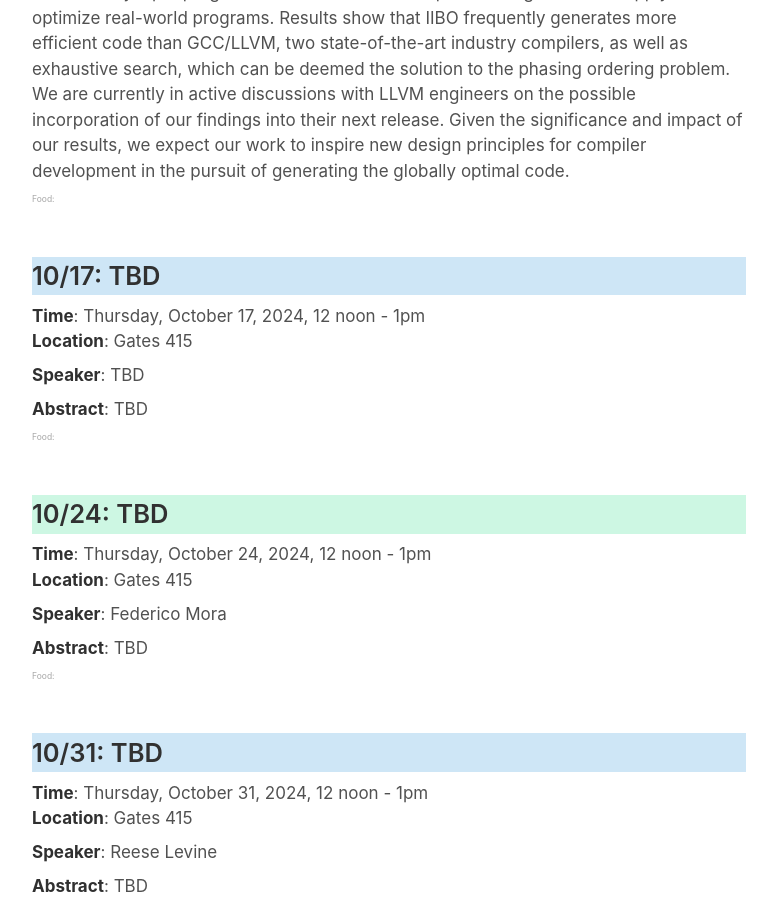
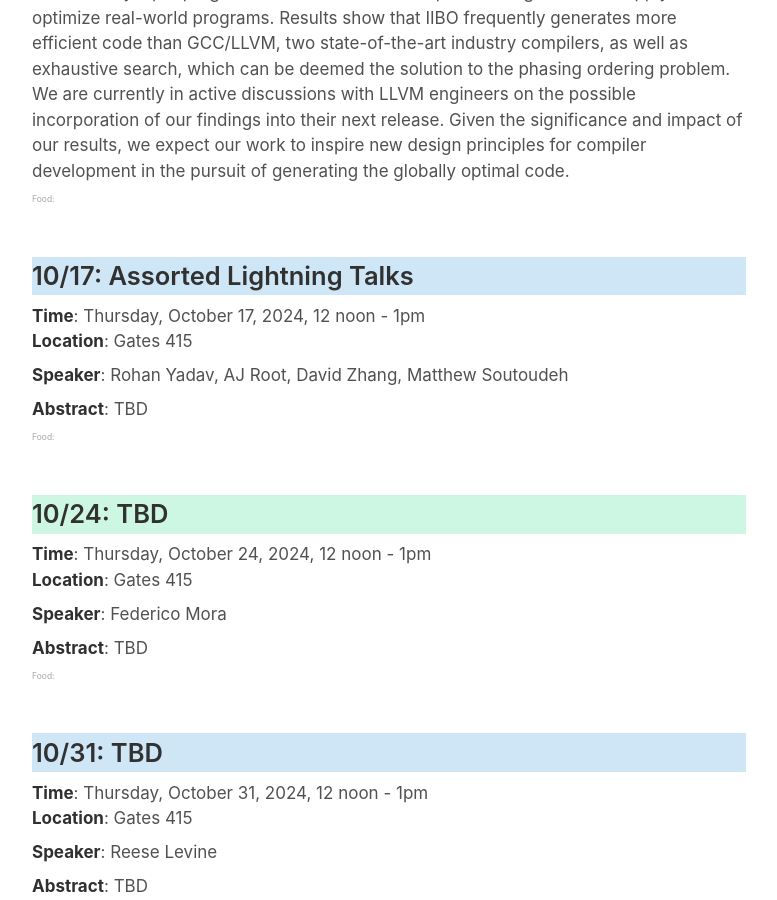
Before and after one commit to software-research-lunch/software-research-lunch.github.io, a Jekyll site: the page built from index.html, in a window 1280 px wide and 900 px high, scrolled down 1615 px. Shown: the whole window, without its empty margins (251-1028 px from the left). Built offline with Jekyll 4.4.1, drawn with Linux system fonts in a browser that asks for light colours.

Commit message:
_data: update lightning talk info for this week

```diff
--- a/_data/schedule.yml
+++ b/_data/schedule.yml
@@ -75,8 +75,8 @@ We are currently in active discussions with LLVM engineers on the possible incor
       bio: "Ke Wang is currently a research scientist at Visa Research. His primary research interests span programming languages, program analysis, and machine learning. His work has been featured in premier research conferences in programming language, machine learning and artificial intelligence, including PLDI, OOPSLA, NeurIPs, ICLR, and IJCAI. Notably, Dr. Wang's work received a Distinguished Paper Award at OOPSLA 2020. He has served on the program committee for PLDI in 2020, 2021, 2023, and 2025. Prior to joining Visa Research, Dr. Wang obtained his PhD from UC Davis, where he was awarded twice in 2015 and 2018 an Honorable Mention for Outstanding Graduate Research in the Computer Science Department. His internship project on automated program repair at Microsoft Research has been integrated into Microsoft online programming courses on edX, benefiting tens of thousands of students. He also worked at Siemens Corporate Technology/Research and Meta."
     - date: "2024-10-17"
       abstract: "TBD"
-      title: "TBD"
-      speaker: "TBD"
+      title: "Assorted Lightning Talks"
+      speaker: "Rohan Yadav, AJ Root, David Zhang, Matthew Soutoudeh"
       bio: ""
     - date: "2024-10-24"
       abstract: "TBD"
```
